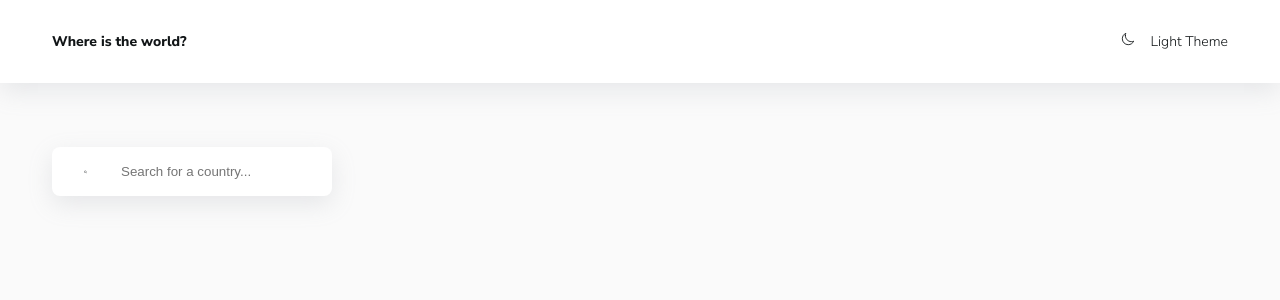
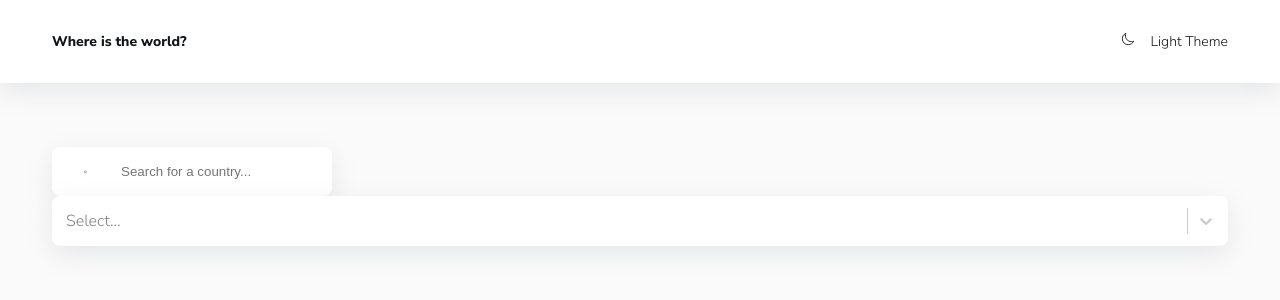
Before and after one commit to VovaFouchek/rest_countries_api, a React (Create React App) app: page / in a window 1280 px wide. Shown: the top 300 px of the page. Built offline with nearby package versions, Linux system fonts and the light colour scheme.

Commit message:
Added Custom Select (part_1)

```diff
--- a/src/components/Controls.jsx
+++ b/src/components/Controls.jsx
@@ -1,11 +1,13 @@
 import { useState, useEffect } from "react";
 import { Search } from './Search'
+import { CustomSelect } from './CustomSelect'
 
 export const Controls = () => {
     const [search, setSearch] = useState('')
     return (
         <div>
             <Search search={search} setSearch={setSearch} />
+            <CustomSelect />
         </div>
     )
 }
--- a/src/components/CustomSelect.jsx
+++ b/src/components/CustomSelect.jsx
@@ -0,0 +1,26 @@
+import styled from "styled-components";
+
+import Select from 'react-select';
+
+export const CustomSelect = styled(Select).attrs({
+    styles: {
+        control: (provided) => ({
+            ...provided,
+            backgroundColor: 'var(--colors-ui-base)',
+            color: 'var(--colors-text)',
+            borderRadius: 'var(--radii)',
+            padding: '0.25rem',
+            border: 'none',
+            boxShadow: 'var(--shadow)',
+            height: '50px',
+        }),
+        option: (provided, state) => ({
+            ...provided,
+            cursor: 'pointer',
+            color: 'var(--colors-text)',
+            backgroundColor: state.isSelected
+                ? 'var(--colors-bg)'
+                : 'var(--colors-ui-base)',
+        }),
+    },
+})``;
```
